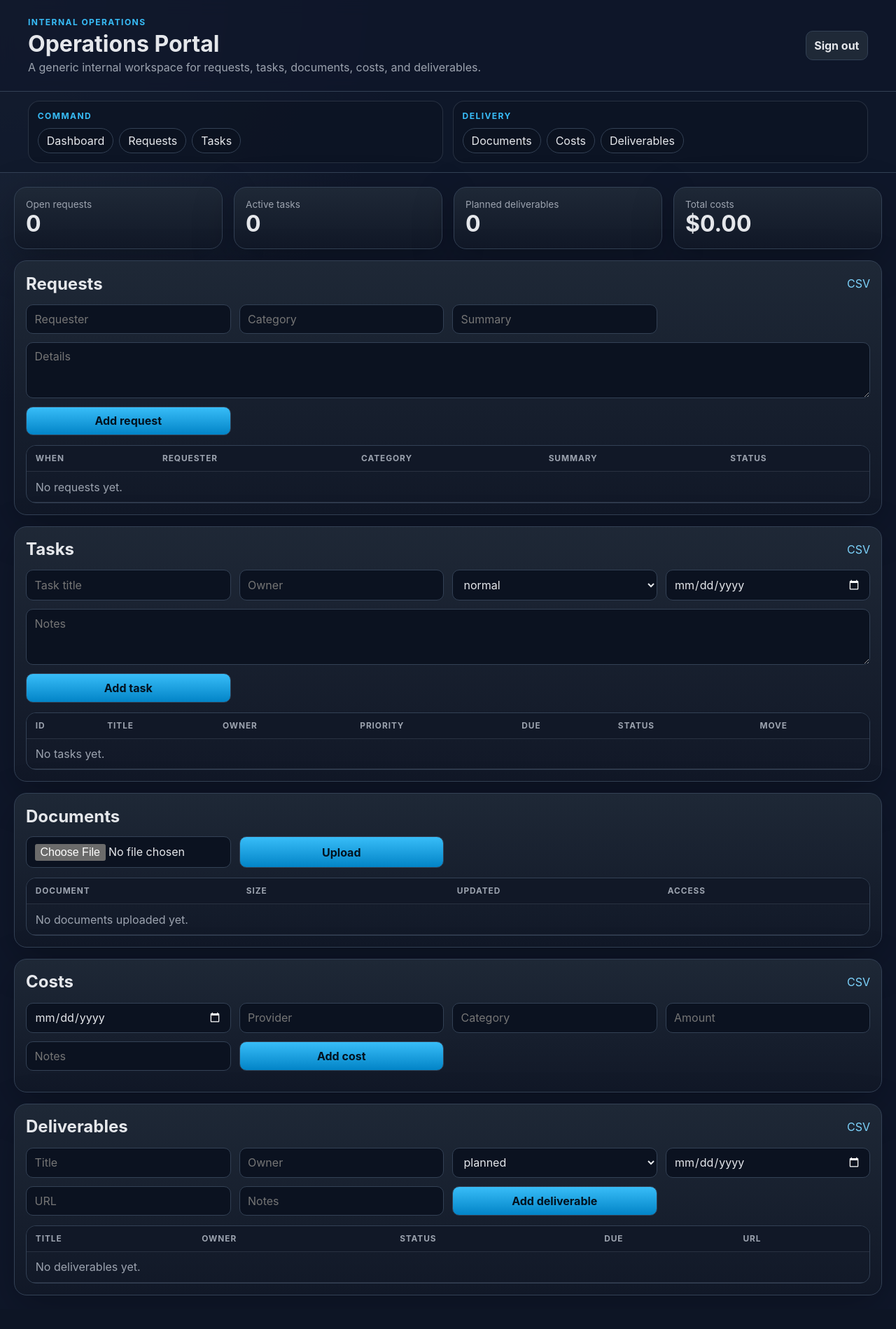
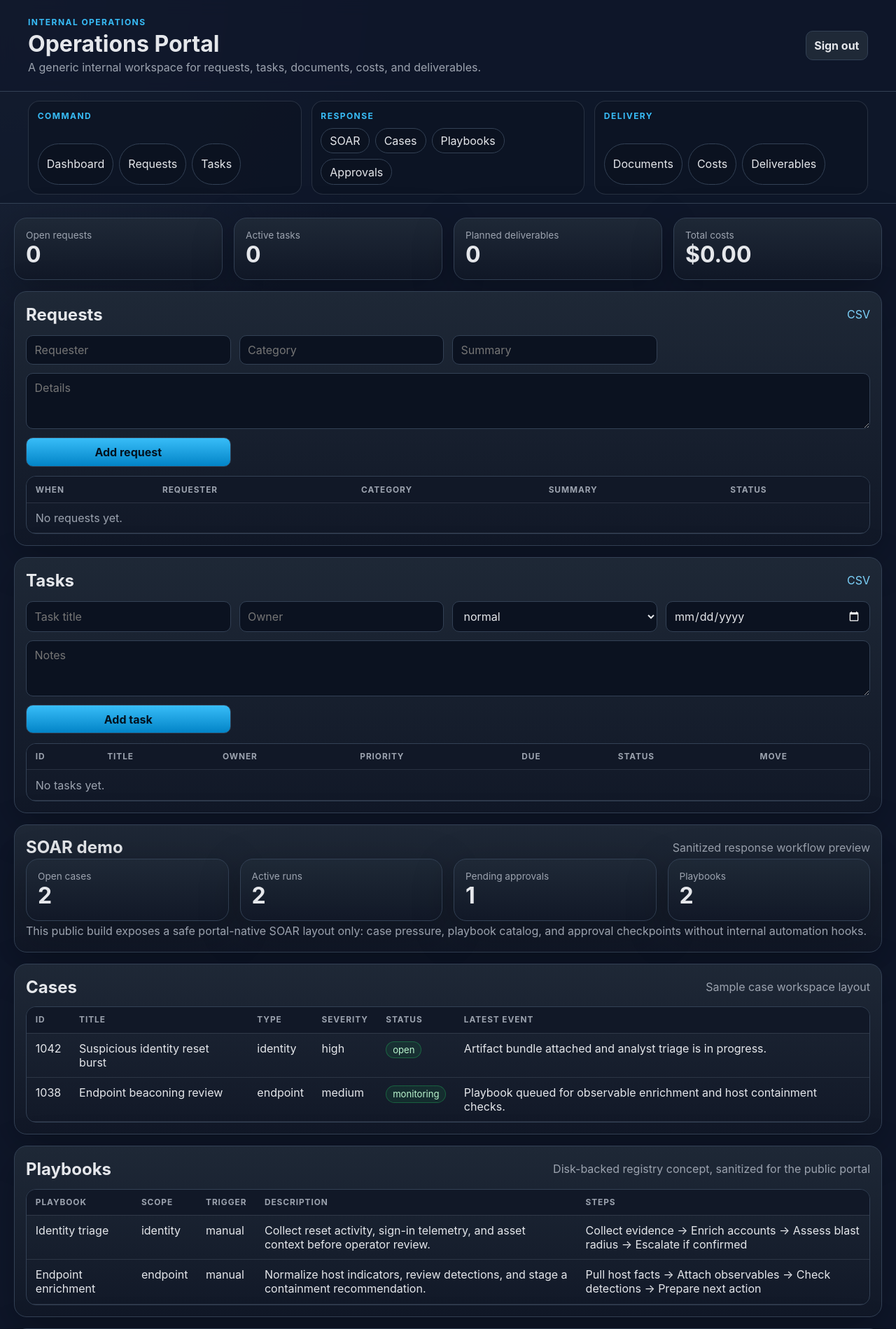
Before and after one commit to lost0x01/public-portal, a FastAPI app: page / in a window 1280 px wide. Shown: the top 1899 px of the page at 70% size. Before the commit the page ends 1851 px from the top, so only its background shows below. Run offline with FastAPI, Linux system fonts and the light colour scheme; the visitor is signed in with stand-in values (Sample User, id 1); data that the repository does not hold is empty.

Commit message:
Add sanitized SOAR demo sections

```diff
--- a/app.py
+++ b/app.py
@@ -30,6 +30,15 @@ NAV_GROUPS = [
         ],
     },
     {
+        "label": "Response",
+        "items": [
+            {"label": "SOAR", "href": "#soar"},
+            {"label": "Cases", "href": "#cases"},
+            {"label": "Playbooks", "href": "#playbooks"},
+            {"label": "Approvals", "href": "#approvals"},
+        ],
+    },
+    {
         "label": "Delivery",
         "items": [
             {"label": "Documents", "href": "#documents"},
@@ -47,6 +56,55 @@ TEMPLATES_DIR = BASE_DIR / "templates"
 DEFAULT_ALLOWED_CIDRS = "127.0.0.1/32,10.0.0.0/8,172.16.0.0/12,192.168.0.0/16"
 DEFAULT_SECRET = "public-portal-change-me"
 TRUST_X_FORWARDED_FOR = os.getenv("PORTAL_TRUST_X_FORWARDED_FOR", "false").strip().lower() in {"1", "true", "yes", "on"}
+
+SOAR_DEMO_CASES = [
+    {
+        "id": 1042,
+        "title": "Suspicious identity reset burst",
+        "severity": "high",
+        "status": "open",
+        "case_type": "identity",
+        "summary": "Multiple password reset attempts and VPN logins from a new geography were grouped into one case.",
+        "latest_event": "Artifact bundle attached and analyst triage is in progress.",
+    },
+    {
+        "id": 1038,
+        "title": "Endpoint beaconing review",
+        "severity": "medium",
+        "status": "monitoring",
+        "case_type": "endpoint",
+        "summary": "A workstation was isolated for outbound beacon-like traffic and needs follow-up validation.",
+        "latest_event": "Playbook queued for observable enrichment and host containment checks.",
+    },
+]
+SOAR_DEMO_PLAYBOOKS = [
+    {
+        "key": "identity-triage",
+        "title": "Identity triage",
+        "scope": "identity",
+        "trigger": "manual",
+        "description": "Collect reset activity, sign-in telemetry, and asset context before operator review.",
+        "steps": ["Collect evidence", "Enrich accounts", "Assess blast radius", "Escalate if confirmed"],
+    },
+    {
+        "key": "endpoint-enrichment",
+        "title": "Endpoint enrichment",
+        "scope": "endpoint",
+        "trigger": "manual",
+        "description": "Normalize host indicators, review detections, and stage a containment recommendation.",
+        "steps": ["Pull host facts", "Attach observables", "Check detections", "Prepare next action"],
+    },
+]
+SOAR_DEMO_APPROVALS = [
+    {
+        "id": 77,
+        "task_title": "Disable suspicious account session",
+        "case_title": "Suspicious identity reset burst",
+        "action": "account-disable",
+        "reason": "Human approval required before impacting a business-critical user.",
+        "status": "pending",
+    }
+]
 
 @asynccontextmanager
 async def lifespan(app: FastAPI):
@@ -219,6 +277,17 @@ def dashboard_data() -> dict[str, Any]:
         "requests": requests,
         "tasks": tasks,
         "deliverables": deliverables,
+        "soar_demo": {
+            "summary": {
+                "open_cases": len([case for case in SOAR_DEMO_CASES if case["status"] != "closed"]),
+                "active_runs": len(SOAR_DEMO_PLAYBOOKS),
+                "pending_approvals": len([item for item in SOAR_DEMO_APPROVALS if item["status"] == "pending"]),
+                "playbook_count": len(SOAR_DEMO_PLAYBOOKS),
+            },
+            "cases": SOAR_DEMO_CASES,
+            "playbooks": SOAR_DEMO_PLAYBOOKS,
+            "approvals": SOAR_DEMO_APPROVALS,
+        },
     }
 
 
--- a/templates/index.html
+++ b/templates/index.html
@@ -4,7 +4,7 @@
   <meta charset="utf-8">
   <meta name="viewport" content="width=device-width, initial-scale=1">
   <title>{{ title }}</title>
-  <link rel="stylesheet" href="/static/style.css?v=public-portal-nav-groups-1">
+  <link rel="stylesheet" href="/static/style.css?v=public-portal-soar-demo-1">
 </head>
 <body>
   <header class="topbar">
@@ -51,6 +51,32 @@
       <div class="table-wrap"><table><thead><tr><th>ID</th><th>Title</th><th>Owner</th><th>Priority</th><th>Due</th><th>Status</th><th>Move</th></tr></thead><tbody>{% for task in tasks %}<tr><td>{{ task.id }}</td><td>{{ task.title }}</td><td>{{ task.owner }}</td><td>{{ task.priority }}</td><td>{{ task.due_date or '—' }}</td><td><span class="pill">{{ task.status }}</span></td><td><form method="post" action="/tasks/{{ task.id }}/status" class="inline"><select name="status"><option>todo</option><option>in_progress</option><option>blocked</option><option>done</option><option>cancelled</option></select><button class="secondary" type="submit">Update</button></form></td></tr>{% else %}<tr><td colspan="7" class="muted">No tasks yet.</td></tr>{% endfor %}</tbody></table></div>
     </section>
 
+    <section id="soar" class="panel">
+      <div class="section-title"><h2>SOAR demo</h2><span class="muted">Sanitized response workflow preview</span></div>
+      <div class="grid metrics compact-metrics">
+        <article><span>Open cases</span><strong>{{ soar_demo.summary.open_cases }}</strong></article>
+        <article><span>Active runs</span><strong>{{ soar_demo.summary.active_runs }}</strong></article>
+        <article><span>Pending approvals</span><strong>{{ soar_demo.summary.pending_approvals }}</strong></article>
+        <article><span>Playbooks</span><strong>{{ soar_demo.summary.playbook_count }}</strong></article>
+      </div>
+      <p class="muted">This public build exposes a safe portal-native SOAR layout only: case pressure, playbook catalog, and approval checkpoints without internal automation hooks.</p>
+    </section>
+
+    <section id="cases" class="panel">
+      <div class="section-title"><h2>Cases</h2><span class="muted">Sample case workspace layout</span></div>
+      <div class="table-wrap"><table><thead><tr><th>ID</th><th>Title</th><th>Type</th><th>Severity</th><th>Status</th><th>Latest event</th></tr></thead><tbody>{% for case in soar_demo.cases %}<tr><td>{{ case.id }}</td><td>{{ case.title }}</td><td>{{ case.case_type }}</td><td>{{ case.severity }}</td><td><span class="pill">{{ case.status }}</span></td><td>{{ case.latest_event }}</td></tr>{% else %}<tr><td colspan="6" class="muted">No demo cases configured.</td></tr>{% endfor %}</tbody></table></div>
+    </section>
+
+    <section id="playbooks" class="panel">
+      <div class="section-title"><h2>Playbooks</h2><span class="muted">Disk-backed registry concept, sanitized for the public portal</span></div>
+      <div class="table-wrap"><table><thead><tr><th>Playbook</th><th>Scope</th><th>Trigger</th><th>Description</th><th>Steps</th></tr></thead><tbody>{% for playbook in soar_demo.playbooks %}<tr><td>{{ playbook.title }}</td><td>{{ playbook.scope }}</td><td>{{ playbook.trigger }}</td><td>{{ playbook.description }}</td><td>{{ playbook.steps|join(' → ') }}</td></tr>{% else %}<tr><td colspan="5" class="muted">No demo playbooks configured.</td></tr>{% endfor %}</tbody></table></div>
+    </section>
+
+    <section id="approvals" class="panel">
+      <div class="section-title"><h2>Approvals</h2><span class="muted">Human-in-the-loop hold queue preview</span></div>
+      <div class="table-wrap"><table><thead><tr><th>ID</th><th>Action</th><th>Case</th><th>Status</th><th>Reason</th></tr></thead><tbody>{% for approval in soar_demo.approvals %}<tr><td>{{ approval.id }}</td><td>{{ approval.task_title }}</td><td>{{ approval.case_title }}</td><td><span class="pill">{{ approval.status }}</span></td><td>{{ approval.reason }}</td></tr>{% else %}<tr><td colspan="5" class="muted">No demo approvals configured.</td></tr>{% endfor %}</tbody></table></div>
+    </section>
+
     <section id="documents" class="panel">
       <h2>Documents</h2>
       <form method="post" action="/documents/upload" enctype="multipart/form-data" class="form-grid"><input type="file" name="file" required><button type="submit">Upload</button></form>
```
Also changed, not shown: tests/test_app.py (+17 -1 lines).
